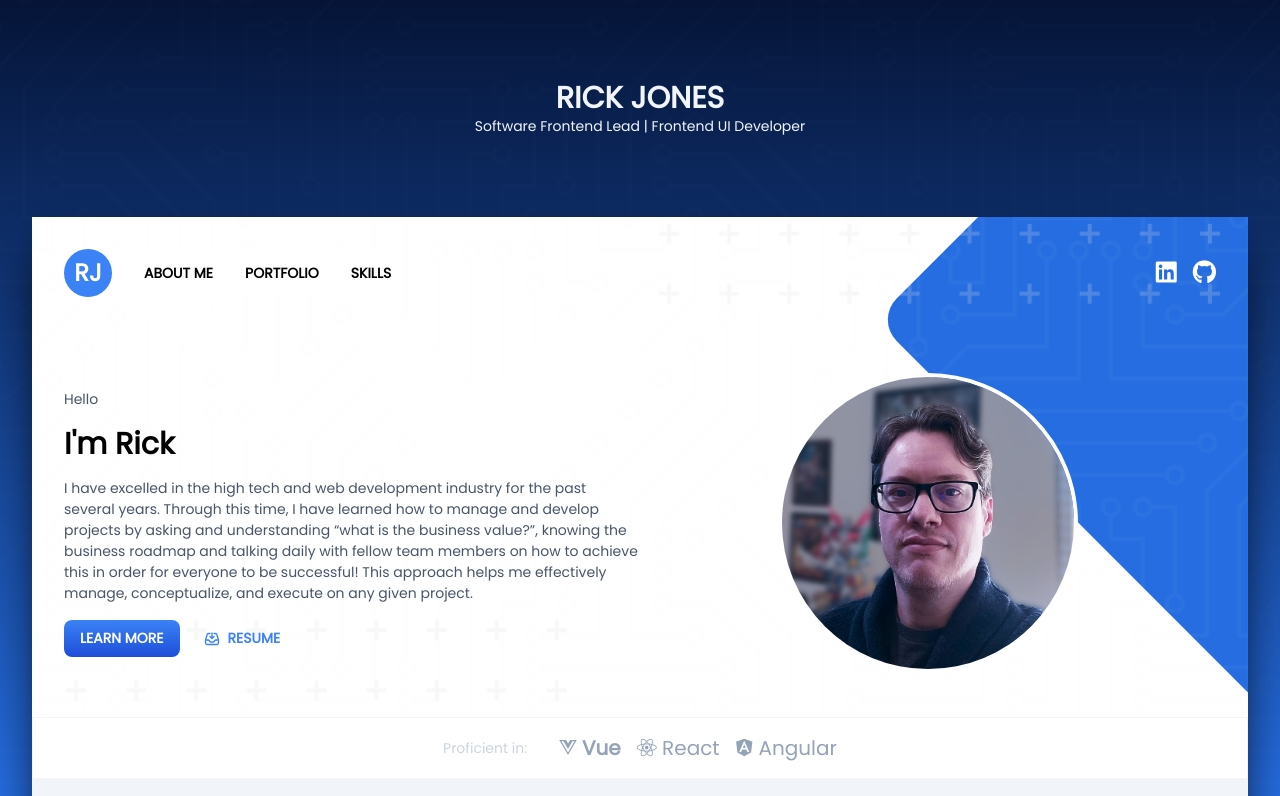
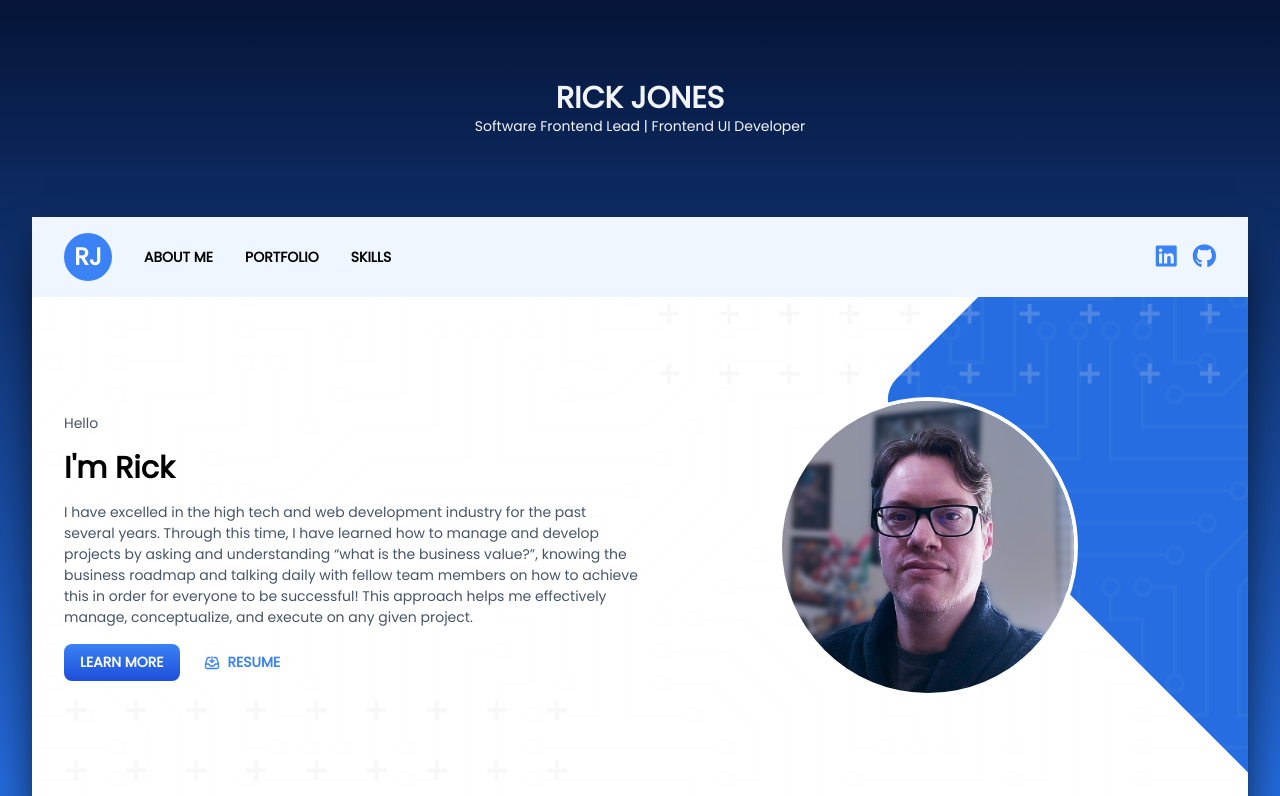
Before and after one commit to rljones101/rljones101.github.io, a React (Vite) app: page / in a window 1280 px wide. Shown: the top 796 px of the page. Built offline with nearby package versions, Linux system fonts and the light colour scheme.

Commit message:
Nav is not sticky

```diff
--- a/src/App.css
+++ b/src/App.css
@@ -16,13 +16,11 @@
   grid-template-columns: repeat(auto-fill, minmax(300px, 1fr));
 }
 #app {
-  @apply space-y-8;
   margin: 0 auto;
   font-weight: normal;
 }
 
 #app main section {
-  @apply flex flex-col;
   min-height: 500px;
 }
 
@@ -44,18 +42,19 @@
   transform: rotate(180deg);
 }
 
+.main-content-wrapper {
+  position: relative;
+}
+
 .main-content-wrapper:before {
   content: "";
-  display: block;
   position: fixed;
   inset: 0;
-  background: linear-gradient(to top, #f77216, #051437);
-  background-size: cover;
+  background: linear-gradient(to top, #256de1, #051437);
+  background-position: center;
+  background-repeat: repeat;
+  background-size: contain;
   z-index: -1;
-}
-.main-content-wrapper {
-  position: relative;
-  @apply scrollbar-thin scrollbar-thumb-orange-500 scrollbar-track-slate-800;
 }
 
 .background-gradient-color {
@@ -67,7 +66,6 @@
   position: fixed;
   inset: 0;
   background: linear-gradient(to top, #256de1, #051437);
-  /* background: url("./portfolio-bg.svg"); */
   background-position: center;
   background-repeat: repeat;
   background-size: contain;
@@ -88,7 +86,6 @@
 }
 
 .card-project {
-  @apply h-full flex flex-col;
   position: relative;
   z-index: 1;
 }
@@ -103,50 +100,6 @@
   opacity: 0.7;
 }
 
-.card-project h2 {
-  @apply text-lg font-bold uppercase;
-}
-
-.card-project .card-content {
-  @apply p-4 pt-0 md:p-8 md:pt-0 space-y-4 flex-1 flex flex-col justify-end;
-}
-
-.technologies {
-  @apply flex flex-wrap gap-2 items-center py-4 pt-0;
-}
-
-.tech {
-  @apply text-xs py-1 px-2 text-white rounded-lg;
-}
-
-.tech-vue {
-  @apply bg-green-700;
-}
-
-.tech-node {
-  @apply bg-green-800;
-}
-
-.tech-html {
-  @apply bg-blue-700;
-}
-
-.tech-tailwind {
-  @apply bg-blue-400;
-}
-
-.tech-express {
-  @apply bg-gray-500;
-}
-
-.tech-mongodb {
-  @apply bg-green-400;
-}
-
-.tech-react {
-  @apply bg-teal-500;
-}
-
 .hero-background {
   background-color: white;
   background: url("./assets/hero.svg");
--- a/src/components/AboutMe.jsx
+++ b/src/components/AboutMe.jsx
@@ -1,9 +1,6 @@
-import Nav from "./Nav";
-
 export default function AboutMeSection({ children }) {
   return (
     <section id="AboutMe" className="hero-background">
-      <Nav />
       <div className="flex-1 flex flex-col md:flex-row justify-center items-center p-4 md:p-8">
         {children}
       </div>
--- a/src/components/App.jsx
+++ b/src/components/App.jsx
@@ -2,6 +2,7 @@ import { useEffect, useReducer } from "react";
 import "../App.css";
 import Header from "./Header";
 import Main from "./Main";
+import Nav from "./Nav";
 import Footer from "./Footer";
 import AboutMeSection from "./AboutMe";
 import ProfileSummary from "./ProfileSummary";
@@ -137,11 +138,10 @@ function App() {
   }, [index]);
 
   return (
-    <div
-      id="app"
-      className="relative w-full md:max-w-7xl md:mx-auto p-4 md:p-8 background-gradient-color">
+    <div id="app" className="main-content-wrapper">
       <Header />
       <Main>
+        <Nav />
         <AboutMeSection>
           <ProfileSummary />
           <ProfileImage />
--- a/src/components/FeaturedSiteSection.jsx
+++ b/src/components/FeaturedSiteSection.jsx
@@ -10,7 +10,7 @@ export default function FeaturedSiteSection({
   siteUrl,
 }) {
   return (
-    <section className="bg-slate-100 flex justify-center">
+    <section className="bg-blue-50 flex justify-center">
       <div className="overflow-hidden transition-all flex flex-col md:flex-row justify-center items-center gap-4 p-4 md:gap-8 md:p-8">
         <Transition
           variable={image}
--- a/src/components/Nav.jsx
+++ b/src/components/Nav.jsx
@@ -6,8 +6,8 @@ export default function Nav() {
   }
 
   return (
-    <div className="flex w-full items-center justify-between p-4 md:p-8 pb-0">
-      <div className="flex items-center gap-8 bg-white">
+    <div className="flex w-full items-center justify-between p-4 md:px-8 md:py-4 sticky top-0 bg-blue-50 z-50">
+      <div className="flex items-center gap-8">
         <div className="bg-blue-500 rounded-full w-12 h-12 hidden md:flex items-center justify-center text-white font-bold text-2xl ">
           RJ
         </div>
@@ -15,7 +15,7 @@ export default function Nav() {
         <NavButton to="/#Portfolio">Portfolio</NavButton>
         <NavButton to="/#Skills">Skills</NavButton>
       </div>
-      <div className="flex gap-4 text-blue-500 md:text-white text-2xl">
+      <div className="flex gap-4 text-blue-500  text-2xl">
         <button
           onClick={() => openUrl("https://www.linkedin.com/in/rickljones/")}>
           <i className=" hover:text-slate-200 fa-brands fa-linkedin" />
--- a/src/index.css
+++ b/src/index.css
@@ -3,6 +3,68 @@
 @tailwind base;
 @tailwind components;
 @tailwind utilities;
+
+@layer components {
+  #app {
+    @apply space-y-8;
+  }
+
+  #app main section {
+    @apply flex flex-col;
+  }
+
+  .main-content-wrapper {
+    @apply relative w-full md:max-w-7xl md:mx-auto p-4 md:p-8 scrollbar-thin scrollbar-thumb-blue-500 scrollbar-track-slate-800;
+  }
+
+  .card-project {
+    @apply h-full flex flex-col;
+  }
+
+  .card-project h2 {
+    @apply text-lg font-bold uppercase;
+  }
+
+  .card-project .card-content {
+    @apply p-4 pt-0 md:p-8 md:pt-0 space-y-4 flex-1 flex flex-col justify-end;
+  }
+
+  .technologies {
+    @apply flex flex-wrap gap-2 items-center py-4 pt-0;
+  }
+
+  .tech {
+    @apply text-xs py-1 px-2 text-white rounded-lg;
+  }
+
+  .tech-vue {
+    @apply bg-green-700;
+  }
+
+  .tech-node {
+    @apply bg-green-800;
+  }
+
+  .tech-html {
+    @apply bg-blue-700;
+  }
+
+  .tech-tailwind {
+    @apply bg-blue-400;
+  }
+
+  .tech-express {
+    @apply bg-gray-500;
+  }
+
+  .tech-mongodb {
+    @apply bg-green-400;
+  }
+
+  .tech-react {
+    @apply bg-teal-500;
+  }
+}
 
 /* semantic color variables for this project */
 :root {
```
